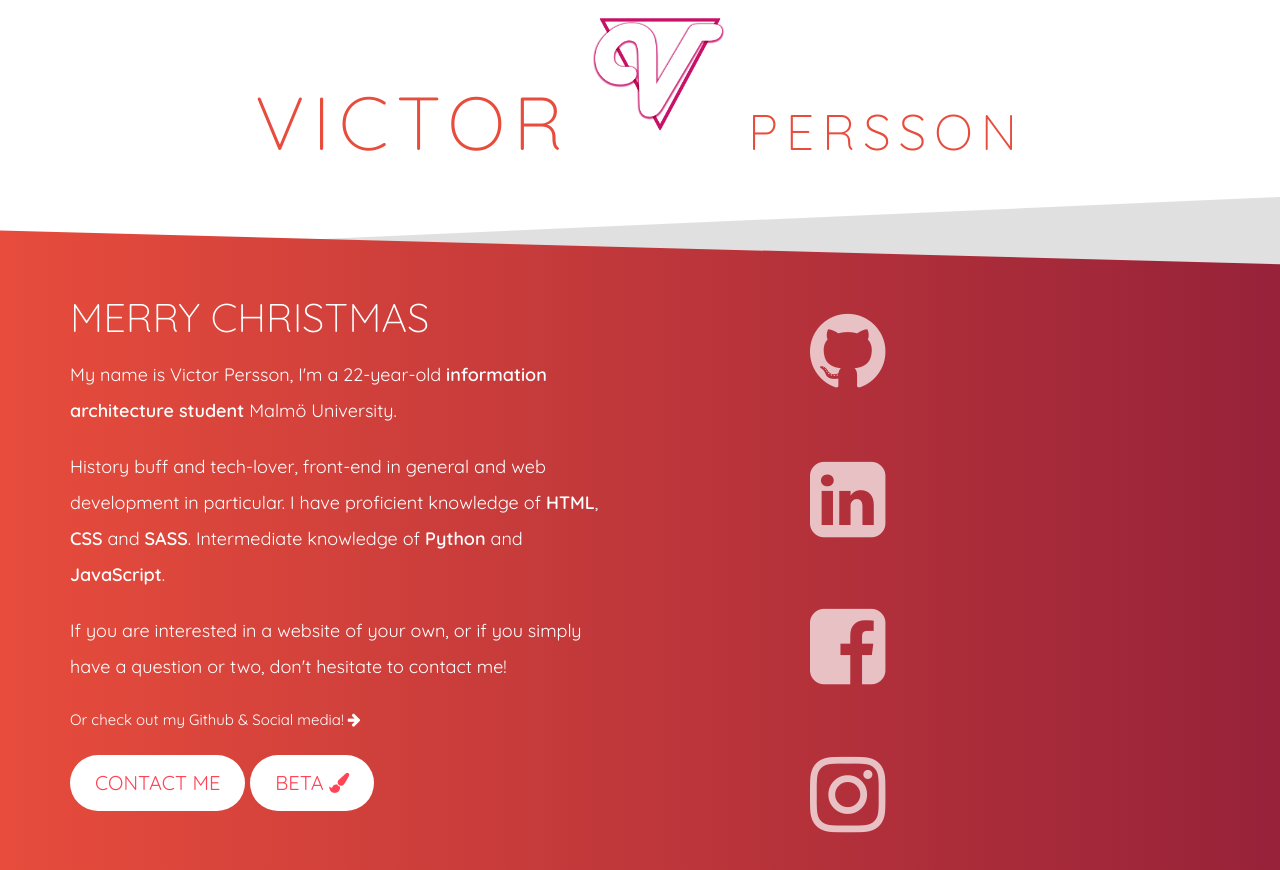
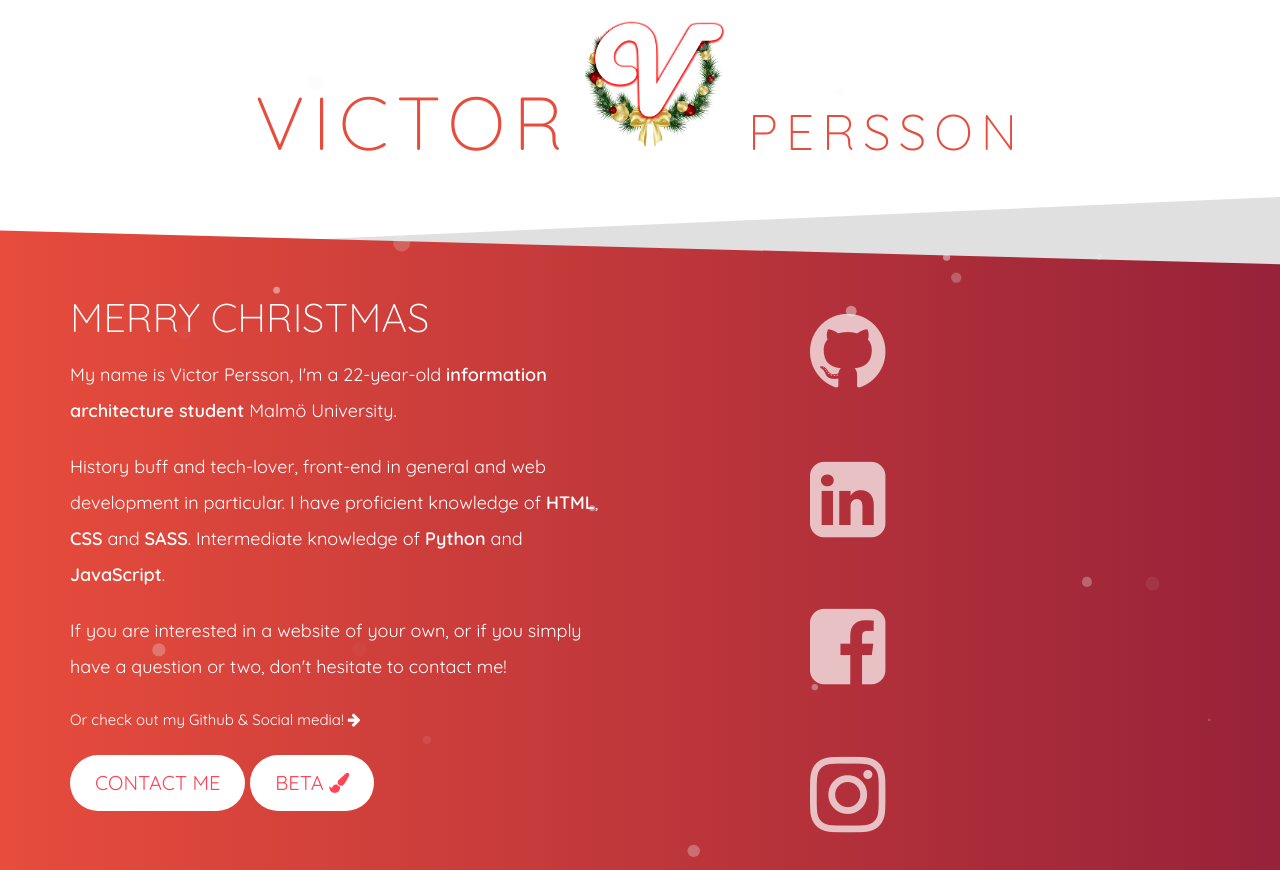
Before and after one commit to VictorPersson/personal-website, a website: page index.html in a window 1280 px wide. Shown: the top 870 px of the page. Drawn offline with Linux system fonts and the light colour scheme.

Commit message:
:Implemented fix 1.1 - christmas-2018 update :christmas_tree:

```diff
--- a/index.html
+++ b/index.html
@@ -10,12 +10,12 @@
     <link rel="stylesheet" type="text/css" media="screen" href="css/style.css" />
     <link rel="stylesheet" href="css/icon-font.css">
     <link rel="stylesheet" href="css/style.css">
-    <link rel="shortcut icon" type="image/png" href="img/v_logo_outside_pink_glow.png">
+    <link rel="shortcut icon" type="image/png" href="img/v_logo_outside_christmas.png">
     <link href="https://fonts.googleapis.com/css?family=Cinzel|Poiret+One|Quicksand:100,200,300,400,500,600" rel="stylesheet">
     <link rel="stylesheet" href="https://cdnjs.cloudflare.com/ajax/libs/font-awesome/4.7.0/css/font-awesome.min.css">
     <script type="text/JavaScript" src="js/jquery.js"></script>
     <script type="text/JavaScript" src="js/main.js"></script>
-    <script type="text/JavaScript" src="js/ particles.js" defer="defer"></script>
+    <script type="text/JavaScript" src="js/particles.js" defer="defer"></script>
     <script type="text/JavaScript" src="js/app.js" defer="defer"></script>
 </head>
 
@@ -27,7 +27,7 @@
             <h1 class="heading__front u-center-text">
                 <span class="heading__front--first">Victor</span>
                 <div class="header__logo-box">
-                    <img src="../img/v_logo_outside_pink_glow.png" alt="The page V logo" class="header__logo">
+                    <img src="../img/v_logo_outside_christmas.png" alt="The page V logo" class="header__logo">
                 </div>
                 <span class="heading__front--second">Persson</span>
             </h1>
--- a/js/app.js
+++ b/js/app.js
@@ -1,7 +1,7 @@
 particlesJS("particles-js", {
   "particles": {
     "number": {
-      "value": 400,
+      "value": 20,
       "density": {
         "enable": true,
         "value_area": 800
--- a/pages/_section-1.scss
+++ b/pages/_section-1.scss
@@ -51,7 +51,6 @@
     }
 
     &__li {
-        z-index: 10;
         padding: 1rem;
         font-size: 8.8rem;
         list-style: none;
@@ -71,13 +70,11 @@
     }
 
     &__link {
-        z-index: 10;
         color: $color-white;
         text-decoration: none;
     }
 
     &__li-logo {
-        z-index: 10;
         color: rgba($color-white, 0.7);
         -webkit-transition: 1.5s ease-out;
         -moz-transition: 1.5s ease-out;
--- a/sass/base/_christmas.scss
+++ b/sass/base/_christmas.scss
@@ -5,6 +5,7 @@ canvas {
   }
 
   #particles-js {
+    pointer-events: none;
     position: absolute;
     width: 100%;
     height: 152%;
--- a/sass/components/_button.scss
+++ b/sass/components/_button.scss
@@ -6,6 +6,7 @@
 
     &:link,
     &:visited {
+        z-index: 10;
         text-transform: uppercase;
         text-decoration: none;
         display: inline-block;
@@ -15,6 +16,7 @@
     }
 
     &:hover {
+        z-index: 10;
         transform: translateY(-3px);
         -webkit-transform: translateY(-3px);
         box-shadow: $box-shadow;
@@ -22,6 +24,7 @@
     }
 
     &:active {
+        z-index: 10;
         transform: translateY(2px);
         -webkit-transform: translateY(2px);
         box-shadow: $box-shadow;
```
Also changed, not shown: css/style.comp.css, css/style.concat.css, css/style.css, css/style.prefix.css.
